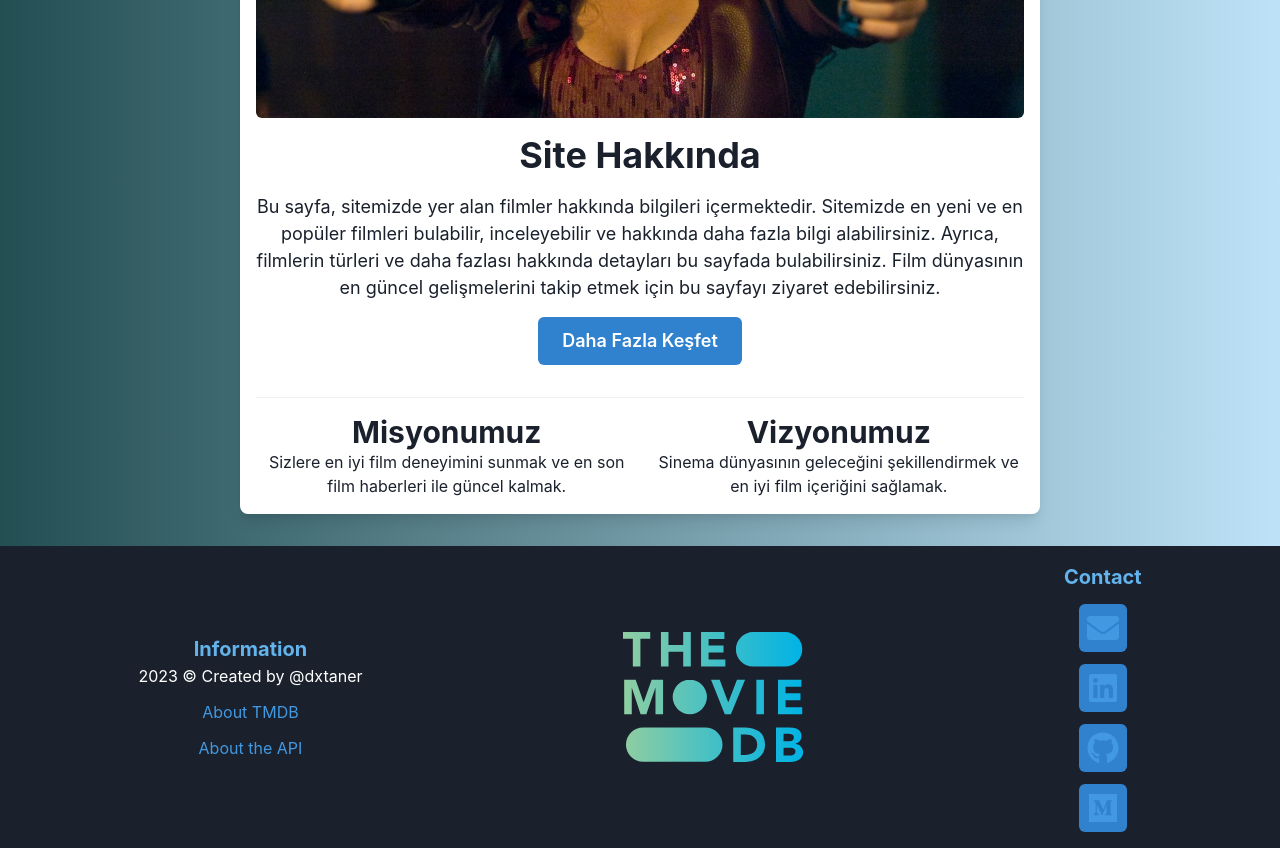
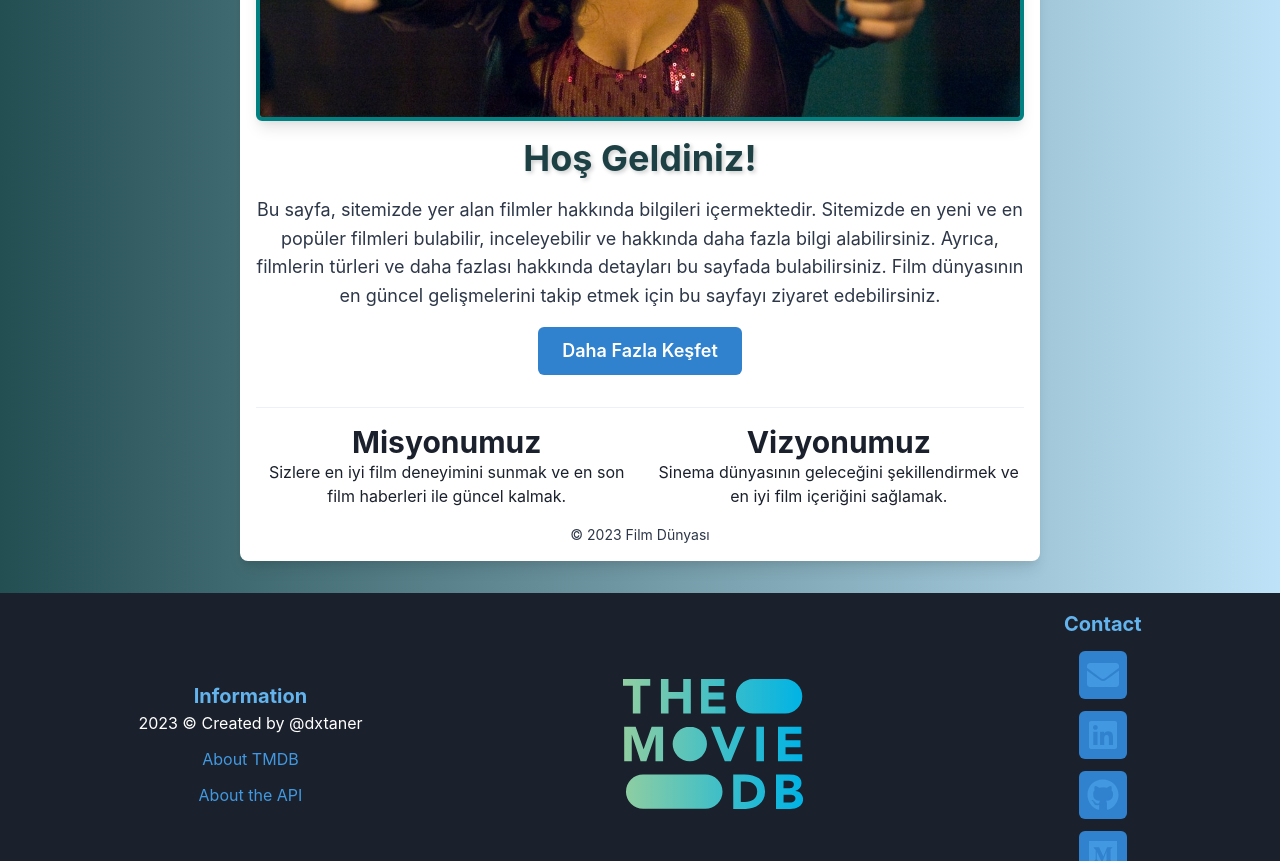
Before and after one commit to dxtaner/films-app-react, a React (Create React App) app: page /about in a window 1280 px wide. Shown: the part 580-1441 px from the top of the page. Built offline with nearby package versions, Linux system fonts and the light colour scheme.

Commit message:
Aboutjs  edited

```diff
--- a/src/Components/Home/About.js
+++ b/src/Components/Home/About.js
@@ -1,22 +1,21 @@
+import React from "react";
 import {
   Box,
   Center,
-  Heading,
-  Text,
-  Button,
-  Stack,
   Divider,
   Icon,
-  Image,
+  Text,
+  VStack,
+  Heading,
 } from "@chakra-ui/react";
 import { FaFilm } from "react-icons/fa";
-import React from "react";
-import { useNavigate } from "react-router-dom"; // React Router'dan useNavigate ekleniyor
-import movieImage from "./movieImage.jpg"; // Kendi film görselinizi ekleyin
+import MovieImage from "./MovieImage";
+import AboutHeader from "./AboutHeader";
+import AboutText from "./AboutText";
+import ExploreButton from "./ExploreButton";
+import MissionVision from "./MissionVision";
 
 function About() {
-  const navigate = useNavigate(); // useNavigate hook'unu kullanarak yönlendirme işlevini alın
-
   return (
     <Box bgGradient="linear(to-r, teal.800, blue.100)" minH="100vh">
       <Center py={8}>
@@ -28,47 +27,17 @@ function About() {
           shadow="lg"
           maxW="800px">
           <Icon as={FaFilm} boxSize={12} color="blue.900" mb={4} />
-          <Image src={movieImage} alt="Film" mb={4} rounded="md" w="100%" />
-          <Heading as="h2" size="xl" mb={4}>
-            Site Hakkında
-          </Heading>
-          <Text fontSize="lg" mb={4}>
-            Bu sayfa, sitemizde yer alan filmler hakkında bilgileri
-            içermektedir. Sitemizde en yeni ve en popüler filmleri bulabilir,
-            inceleyebilir ve hakkında daha fazla bilgi alabilirsiniz. Ayrıca,
-            filmlerin türleri ve daha fazlası hakkında detayları bu sayfada
-            bulabilirsiniz. Film dünyasının en güncel gelişmelerini takip etmek
-            için bu sayfayı ziyaret edebilirsiniz.
+          <MovieImage />
+          <AboutHeader />
+          <AboutText />
+          <ExploreButton />
+          <Divider my={4} />
+          <VStack spacing={4} align="start">
+            <MissionVision />
+          </VStack>
+          <Text fontSize="sm" mt={4} color="gray.700">
+            © 2023 Film Dünyası
           </Text>
-          <Button
-            colorScheme="blue"
-            size="lg"
-            mb={4}
-            onClick={() => navigate("/")} // Ana sayfaya yönlendirme işlemi ekleniyor
-          >
-            Daha Fazla Keşfet
-          </Button>
-          <Divider my={4} />
-          <Stack direction="row" spacing={4}>
-            <Box>
-              <Heading as="h3" size="lg">
-                Misyonumuz
-              </Heading>
-              <Text>
-                Sizlere en iyi film deneyimini sunmak ve en son film haberleri
-                ile güncel kalmak.
-              </Text>
-            </Box>
-            <Box>
-              <Heading as="h3" size="lg">
-                Vizyonumuz
-              </Heading>
-              <Text>
-                Sinema dünyasının geleceğini şekillendirmek ve en iyi film
-                içeriğini sağlamak.
-              </Text>
-            </Box>
-          </Stack>
         </Box>
       </Center>
     </Box>
```
